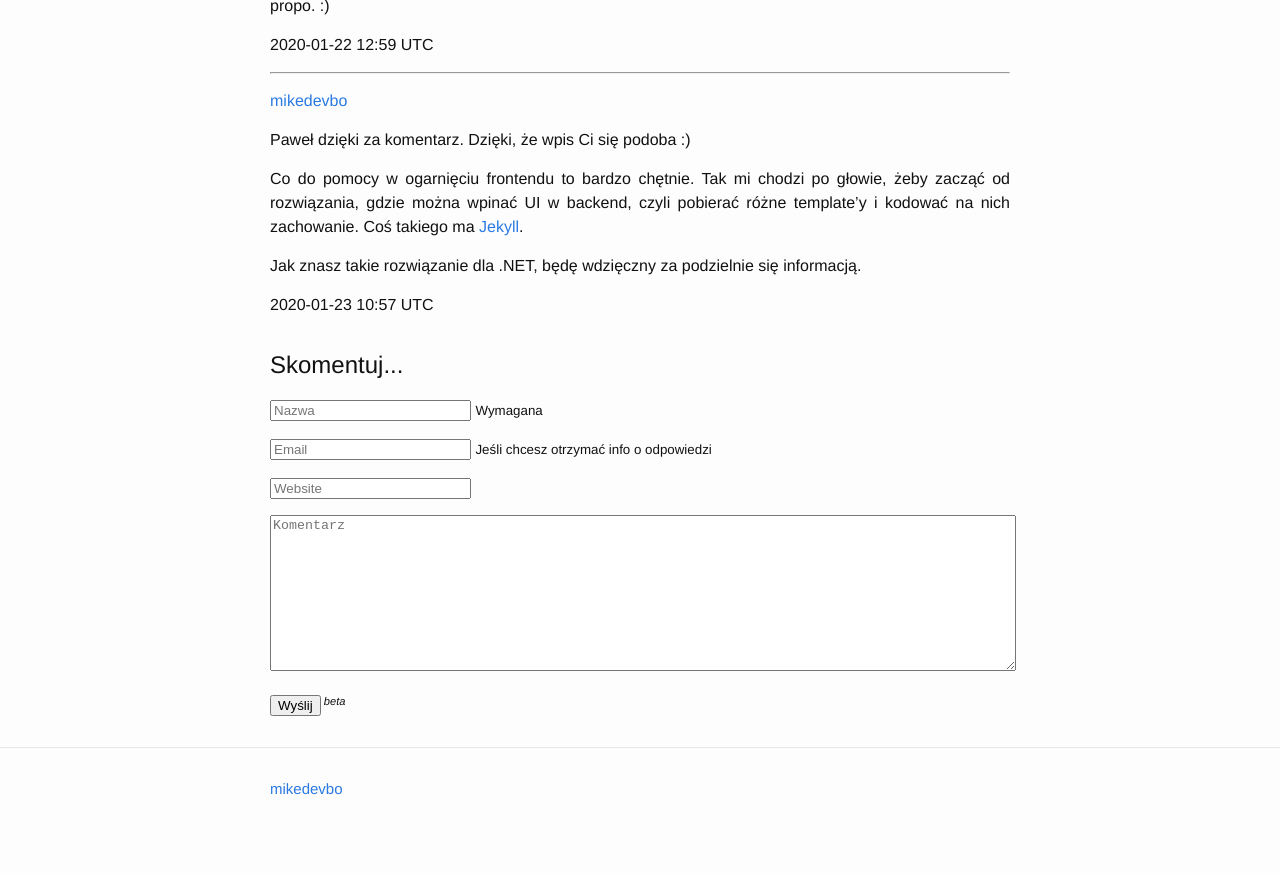
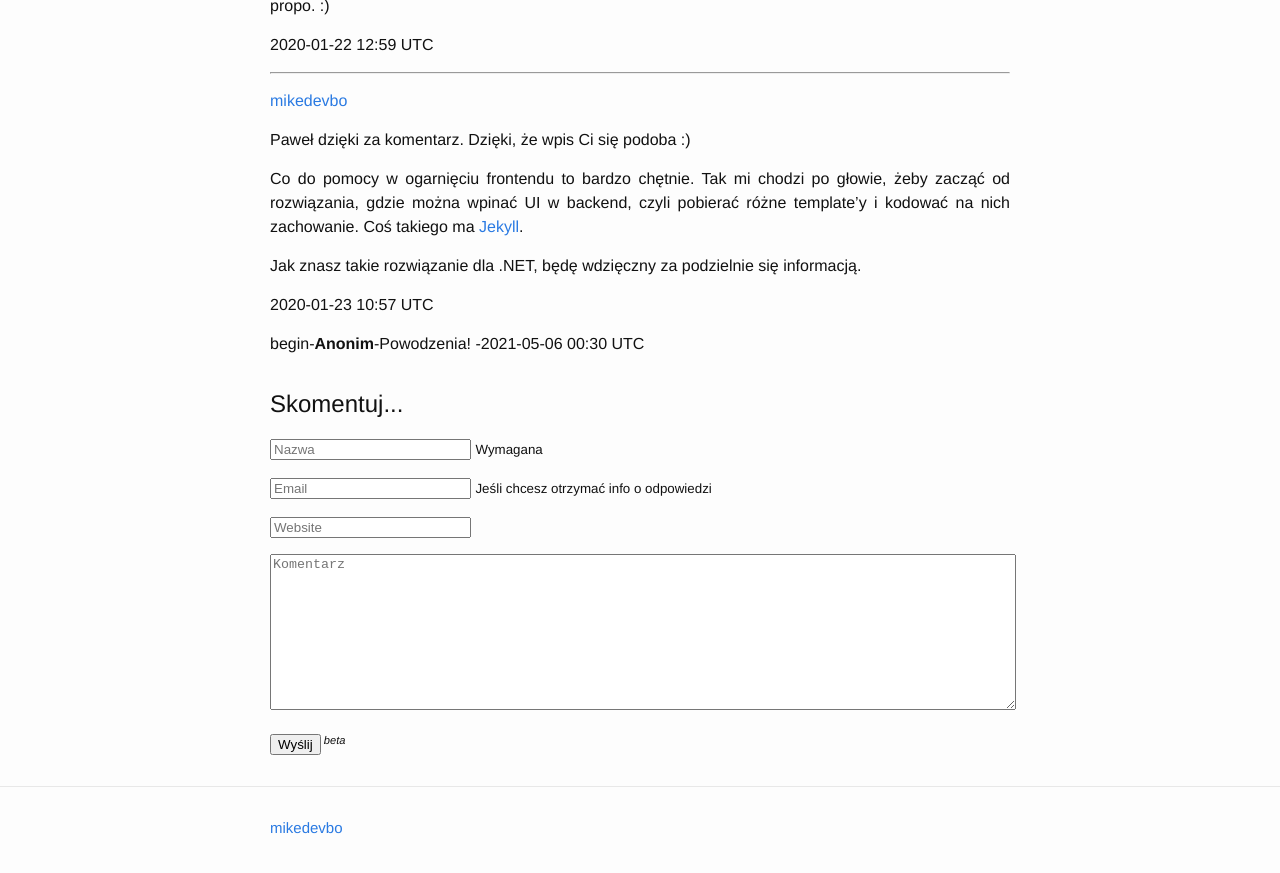
Before and after one commit to mikedevbo/mikedevbo.github.io, a Jekyll site: the page built from _posts/2020-01-12-what-was-what-is-what-will-be.md, in a window 1280 px wide and 900 px high, scrolled down 6386 px. Shown: the top 873 px of the window. Built offline with Jekyll 4.4.1, drawn with Linux system fonts in a browser that asks for light colours.

Commit message:
add comment

```diff
--- a/_posts/2020-01-12-what-was-what-is-what-will-be.md
+++ b/_posts/2020-01-12-what-was-what-is-what-will-be.md
@@ -139,3 +139,4 @@ Jak znasz takie rozwiązanie dla .NET, będę wdzięczny za podzielnie się info
 [13]: https://azure.microsoft.com/en-us/services/service-bus/ "azure service bus"
 [14]: https://docs.microsoft.com/en-us/azure/storage/queues/ "azure storage queues"
 [15]: https://fake.build/ "fake build"
+begin-**Anonim**-Powodzenia! -2021-05-06 00:30 UTC
```
